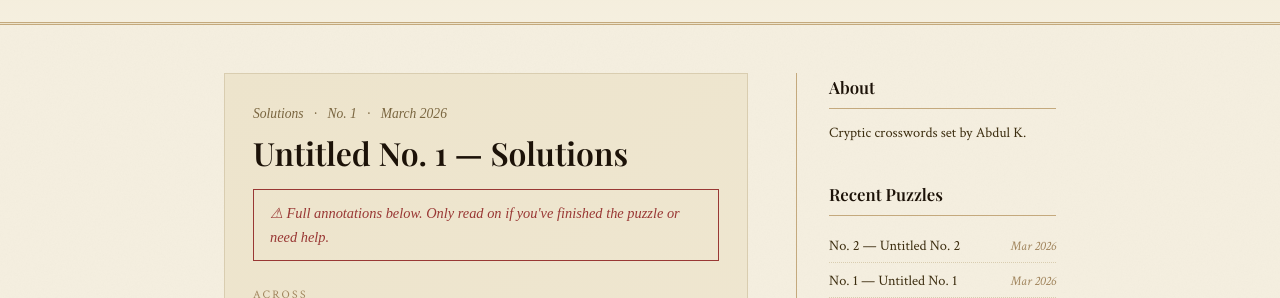
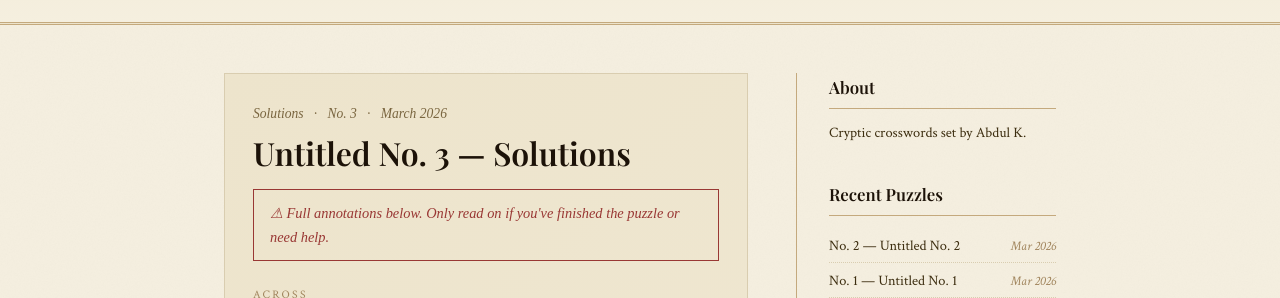
Before and after one commit to abdulkhaleddd/abdulkhaleddd.github.io, a Jekyll site: the page built from _solutions/solution-003.md, in a window 1280 px wide and 900 px high. Shown: the part 223-521 px from the top of the window. Built offline with Jekyll 4.4.1, drawn with Linux system fonts in a browser that asks for light colours; some web fonts are replaced; a script that is not in the unit is left out.

Commit message:
Update solution-003.md

```diff
--- a/_solutions/solution-003.md
+++ b/_solutions/solution-003.md
@@ -1,10 +1,10 @@
 ---
 layout: solution
-title: "Untitled No. 1"
-number: 1
-date: 2026-03-19
+title: "Untitled No. 3"
+number: 3
+date: 2026-03-27
 puzzle_slug: "puzzle-001"
-permalink: /solutions/solution-001/
+permalink: /solutions/solution-003/
 ---
 <div class="solutions-section">
   <h2 class="solutions-direction">Across</h2>
```
